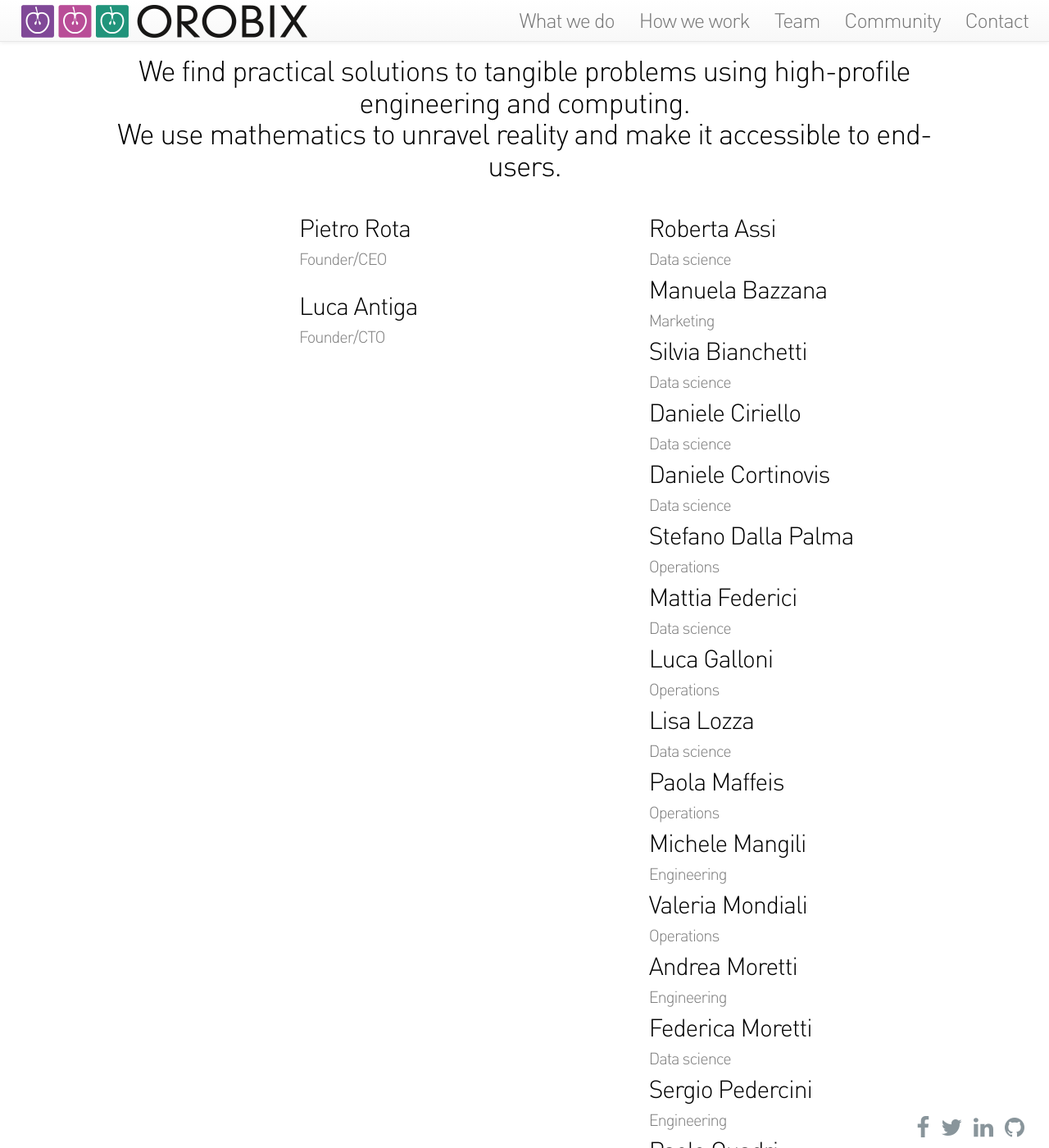
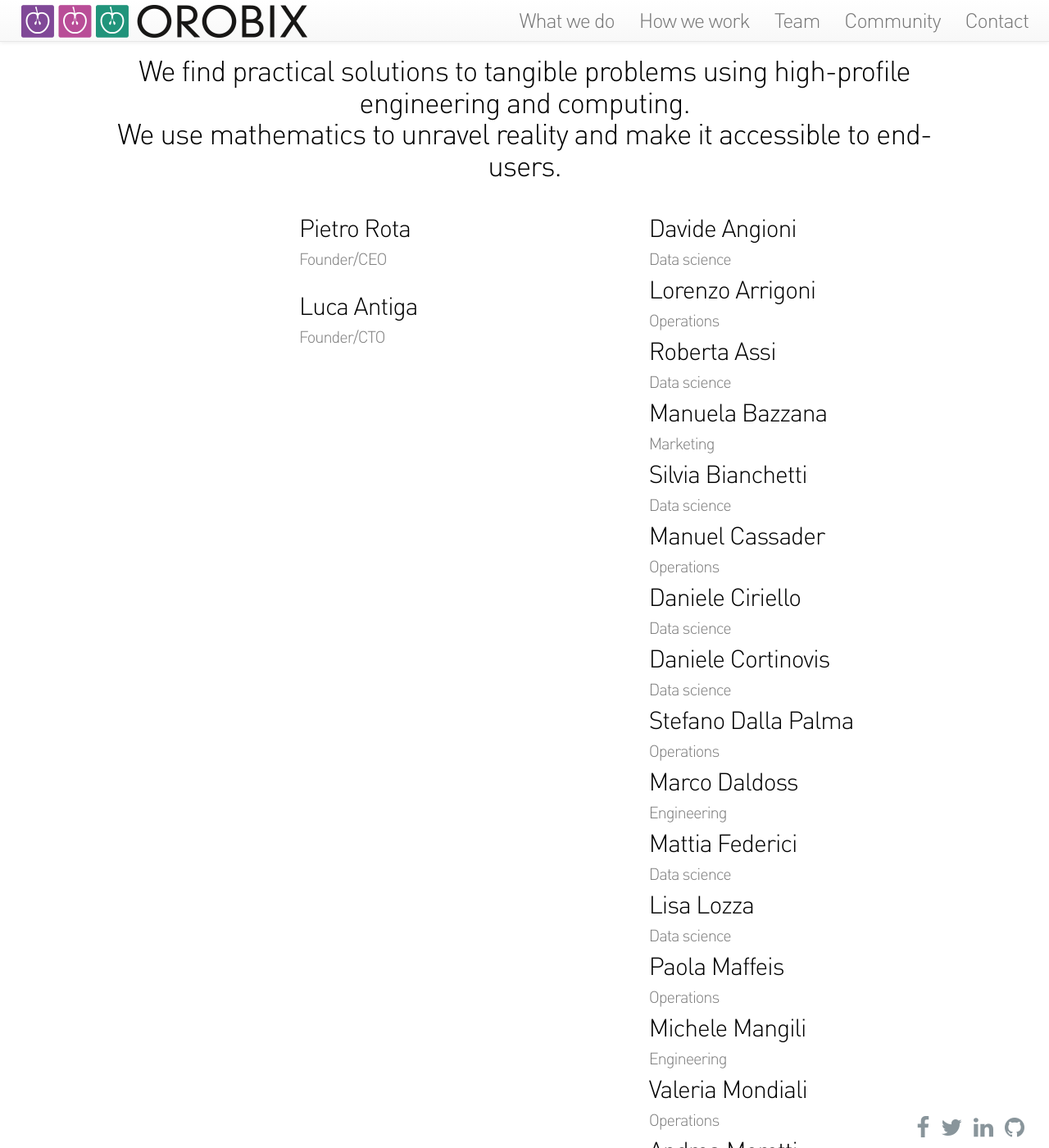
Before and after one commit to orobix/orobix.github.com, a Jekyll site: the page built from team.html, in a window 1280 px wide and 1400 px high, scrolled down 886 px. Shown: the whole window at 82% size. Built offline with Jekyll 4.4.1, drawn with Linux system fonts in a browser that asks for light colours; nearby versions of some CDN libraries; some of the changed text lies outside the part shown.

Commit message:
Update team

```diff
--- a/team.html
+++ b/team.html
@@ -80,6 +80,14 @@
     <div class="col-xs-12 col-md-4">
       <div class="container-fluid team-text">
         <div class="col-xs-6 col-md-12">
+          <h2 class="team-title-bottom">Davide Angioni</h2>
+          <h4 class="team-name">Data science</h4>
+        </div>
+        <div class="col-xs-6 col-md-12">
+          <h2 class="team-title-bottom">Lorenzo Arrigoni</h2>
+          <h4 class="team-name">Operations</h4>
+        </div>
+        <div class="col-xs-6 col-md-12">
           <h2 class="team-title-bottom">Roberta Assi</h2>
           <h4 class="team-name">Data science</h4>
         </div>
@@ -90,6 +98,10 @@
         <div class="col-xs-6 col-md-12">
           <h2 class="team-title-bottom">Silvia Bianchetti</h2>
           <h4 class="team-name">Data science</h4>
+        </div>
+        <div class="col-xs-6 col-md-12">
+          <h2 class="team-title-bottom">Manuel Cassader</h2>
+          <h4 class="team-name">Operations</h4>
         </div>
         <div class="col-xs-6 col-md-12">
           <h2 class="team-title-bottom">Daniele Ciriello</h2>
@@ -104,12 +116,12 @@
           <h4 class="team-name">Operations</h4>
         </div>
         <div class="col-xs-6 col-md-12">
+          <h2 class="team-title-bottom">Marco Daldoss</h2>
+          <h4 class="team-name">Engineering</h4>
+        </div>
+        <div class="col-xs-6 col-md-12">
           <h2 class="team-title-bottom">Mattia Federici</h2>
           <h4 class="team-name">Data science</h4>
-        </div>
-        <div class="col-xs-6 col-md-12">
-          <h2 class="team-title-bottom">Luca Galloni</h2>
-          <h4 class="team-name">Operations</h4>
         </div>
         <div class="col-xs-6 col-md-12">
           <h2 class="team-title-bottom">Lisa Lozza</h2>
@@ -148,6 +160,10 @@
           <h4 class="team-name">Data science</h4>
         </div>
         <div class="col-xs-6 col-md-12">
+          <h2 class="team-title-bottom">Gerlando Scibetta</h2>
+          <h4 class="team-name">Engineering</h4>
+        </div>
+        <div class="col-xs-6 col-md-12">
           <h2 class="team-title-bottom">Enrico Spinelli</h2>
           <h4 class="team-name">Data science</h4>
         </div>
@@ -171,10 +187,6 @@
           <h2 class="team-title-bottom">Andrea Vidali</h2>
           <h4 class="team-name">Data science</h4>
         </div>
-        <div class="col-xs-6 col-md-12">
-          <h2 class="team-title-bottom">Stefano Villa</h2>
-          <h4 class="team-name">Engineering</h4>
-        </div>
       </div>
     </div>
   </div>
```
